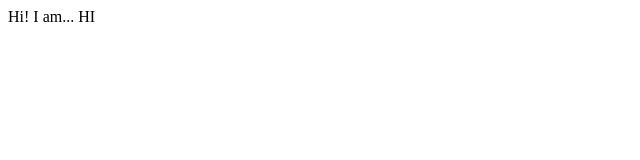
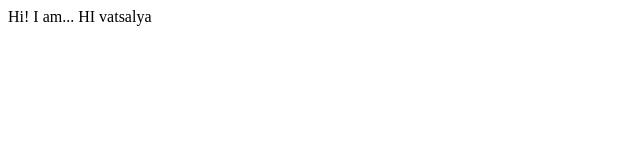
Before and after one commit to VS1005/Josaa-data-analysis, a plain HTML site: page index.html in a window 1280 px wide. Shown: the full height of the page, 0-640 px from the left. Drawn offline with Linux system fonts and the light colour scheme.

Commit message:
Update1 index.html
none

```diff
--- a/index.html
+++ b/index.html
@@ -2,7 +2,7 @@
   <head>
     <body>
       Hi! I am...
-      HI
+      HI vatsalya
     </body>
   </head>
 </html>
```
